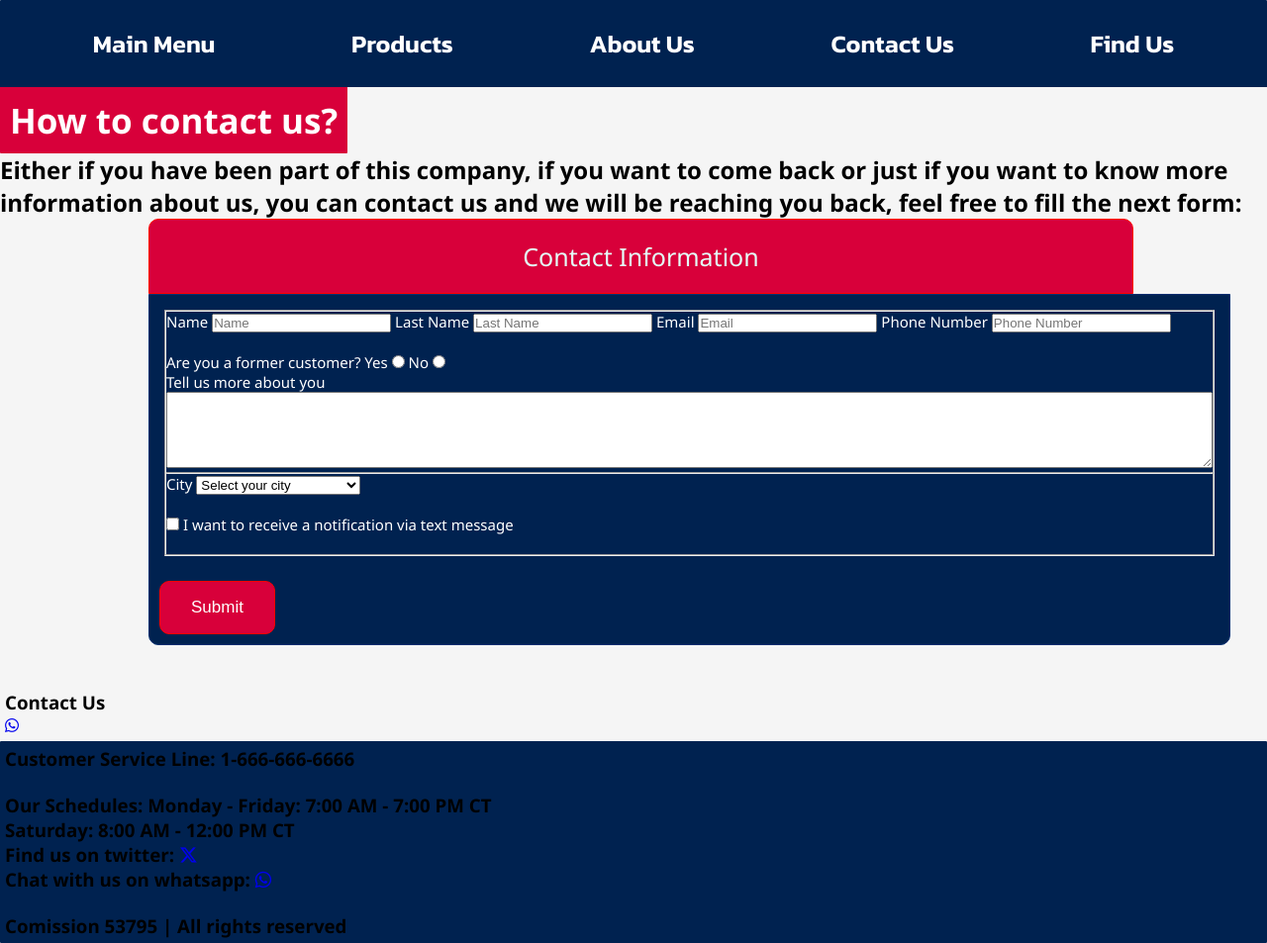
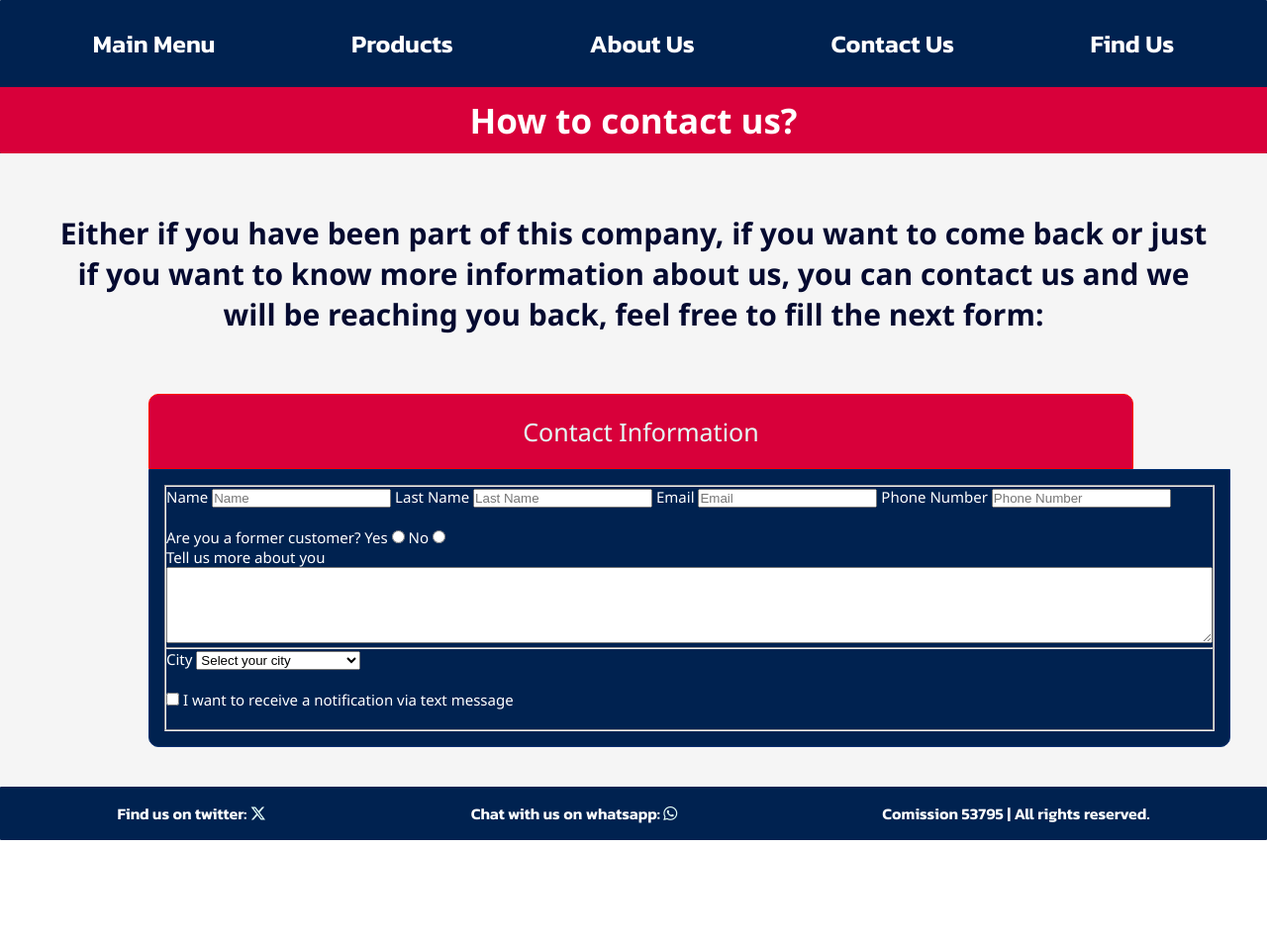
Before and after one commit to danifel01/Proyecto-Final-Daniel-Paez-53795, a plain HTML site: page pages/contact.html in a window 1280 px wide. Shown: the whole page at 99% size. After the commit the page ends 849 px from the top, so only its background shows below. Drawn offline with Linux system fonts and the light colour scheme.

Commit message:
cambios en la pagina contact

```diff
--- a/pages/contact.html
+++ b/pages/contact.html
@@ -5,7 +5,7 @@
     <meta http-equiv="X-UA-Compatible" content="IE=edge">
     <meta name="viewport" content="width=device-width, initial-scale=1.0">
     <script src="https://kit.fontawesome.com/3ed7de4ce1.js" crossorigin="anonymous"></script>
-    <title> Escalations Tracker </title>
+    <title> Contact </title>
     <link rel="shortcut icon" href="../favicon.ico.png">
     <link rel="stylesheet" href="../css/style.css">
 </head>
@@ -19,11 +19,13 @@
                 <li> <a href="#"> Contact Us </a> </li>
                 <li> <a href="../pages/find.html"> Find Us </a> </li>
             </ul>
+            <h1> How to contact us? </h1>
         </nav>
     </header>
     <main>
-        <h1> How to contact us? </h1>
-        <h2> Either if you have been part of this company, if you want to come back or just if you want to know more information about us, you can contact us and we will be reaching you back, feel free to fill the next form: </h2>
+        <div class="subtitle1">
+            <h2> Either if you have been part of this company, if you want to come back or just if you want to know more information about us, you can contact us and we will be reaching you back, feel free to fill the next form: </h2>
+        </div>
         <legend> Contact Information </legend>
         <article class="survey">
         <section>
@@ -72,45 +74,13 @@
                     </fieldset>
                 </form>
         </section>
-            <br>
-        <div>
-                <button type="submit" class="myButton"> Submit</a>
-        </div>
-        </article>
-        <section>
-            <h3> Contact Us </h3>
-                <a href="https://www.whatsapp.com">
-                <i class="fa-brands fa-whatsapp"></i>
-                </a>
-        </section>
     </main>
     <footer>
-        <section>
-            <h3> Customer Service Line:
-                1-666-666-6666
-            </h3>
-            <br>
-            <h3> Our Schedules:
-                Monday - Friday: 7:00 AM - 7:00 PM CT
-            </h3>
-            <h3>
-                Saturday: 8:00 AM - 12:00 PM CT
-            </h3>
-        </section>
-        <section>
-            <h3> Find us on twitter:
-                <a href="https://twitter.com" target="_blank">
-                <i class="fa-brands fa-x-twitter"></i>
-                </a>
-            </h3>
-            <h3> Chat with us on whatsapp:
-                <a href="https://www.whatsapp.com" target="_blank">
-                <i class="fa-brands fa-whatsapp"></i>
-                </a>
-            </h3>
-            <br>
-            <h3> Comission 53795 | All rights reserved </h3>
-       </section>
+        <div>
+            <p> Find us on twitter: <a href="https://twitter.com" target="_blank"><i class="fa-brands fa-x-twitter"></i> </a> </p>
+            <p> Chat with us on whatsapp: <a href="https://www.whatsapp.com" target="_blank"> <i class="fa-brands fa-whatsapp"> </i> </a> </p>
+            <p> Comission 53795 | All rights reserved. </p>
+        </div>
     </footer>
 </body>
 </html>
```
